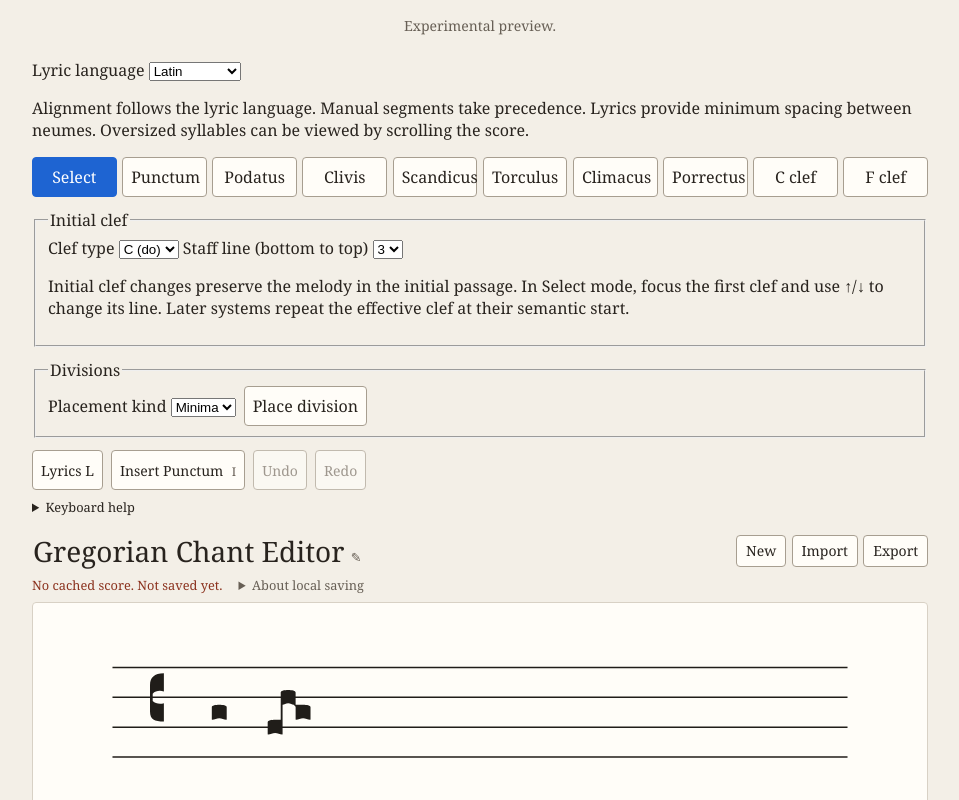
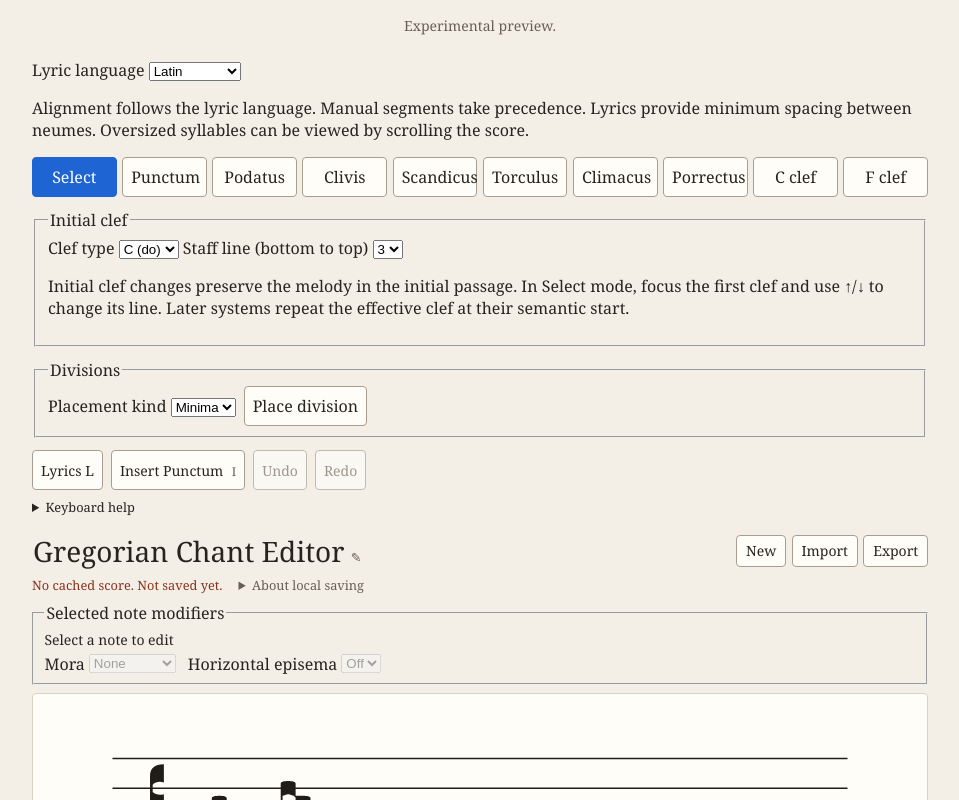
Before and after one commit to OceanOSdev/gregorian-chant-editor, a React (Vite) app: page / in a window 1280 px wide. Shown: the top 800 px of the page, without its empty margins (160-1119 px from the left). Built offline with nearby package versions, Linux system fonts and the light colour scheme.

Commit message:
fix: keep note modifier controls stable during selection

```diff
--- a/src/App.css
+++ b/src/App.css
@@ -499,3 +499,23 @@ kbd {
   margin: 0.4rem 0 0;
   font-size: 0.875rem;
 }
+
+.note-modifiers {
+  min-width: 0;
+  margin: 0 0 0.5rem;
+  padding: 0.35rem 0.65rem 0.5rem;
+}
+.note-modifiers__target {
+  margin: 0 0 0.25rem;
+  font-size: 0.875rem;
+}
+.note-modifiers__controls {
+  display: flex;
+  flex-wrap: wrap;
+  gap: 0.25rem 0.75rem;
+}
+.note-modifiers__controls label {
+  display: inline-flex;
+  align-items: center;
+  gap: 0.25rem;
+}
--- a/src/editor/components/ChantEditor.tsx
+++ b/src/editor/components/ChantEditor.tsx
@@ -904,25 +904,33 @@ export function ChantEditor({ document: initialDocument }: ChantEditorProps) {
         replaceCache={persistence.replaceCache}
       />
       <ClefChangeControls session={session} dispatch={dispatch} />
-      {selectedNote ? (
       <fieldset
+        className="note-modifiers"
+        aria-describedby="note-modifier-target"
         disabled={
+          !selectedNote ||
           placing ||
           !!session.pendingHistory ||
           !!session.lyricMove ||
           !!session.clefTransaction
         }
       >
-          <legend>
-            Selected note modifiers — {selectedNoteLocation?.neume.kind}, note{' '}
-            {(selectedNoteLocation?.noteIndex ?? 0) + 1}
-          </legend>
+        <legend>Selected note modifiers</legend>
+        <p id="note-modifier-target" className="note-modifiers__target">
+          {selectedNoteLocation
+            ? selectedNoteLocation.neume.kind +
+              ', note ' +
+              (selectedNoteLocation.noteIndex + 1)
+            : 'Select a note to edit'}
+        </p>
+        <div className="note-modifiers__controls">
           <label>
             Mora{' '}
             <select
               aria-label="Mora"
-              value={selectedNote.mora ?? 0}
+              value={selectedNote?.mora ?? 0}
               onChange={(event) => {
+                if (!selectedNote) return;
                 const value = Number(event.target.value);
                 if (value === 0 || value === 1 || value === 2)
                   dispatch({
@@ -944,8 +952,9 @@ export function ChantEditor({ document: initialDocument }: ChantEditorProps) {
             Horizontal episema{' '}
             <select
               aria-label="Horizontal episema"
-              value={selectedNote.episema ? 'on' : 'off'}
+              value={selectedNote?.episema ? 'on' : 'off'}
               onChange={(event) => {
+                if (!selectedNote) return;
                 const value = event.target.value === 'on';
                 dispatch({
                   type: 'engraving-edit',
@@ -961,8 +970,8 @@ export function ChantEditor({ document: initialDocument }: ChantEditorProps) {
               <option value="on">On</option>
             </select>
           </label>
+        </div>
       </fieldset>
-      ) : null}
       {activeTool.kind === 'place-clef' ? (
         <div className="clef-placement-help">
           <span>{placementDescription}</span>{' '}
```
Also changed, not shown: 5 other files (tests, documents, lock files or other folders). Lines whose indentation alone changed are shown as unchanged.
